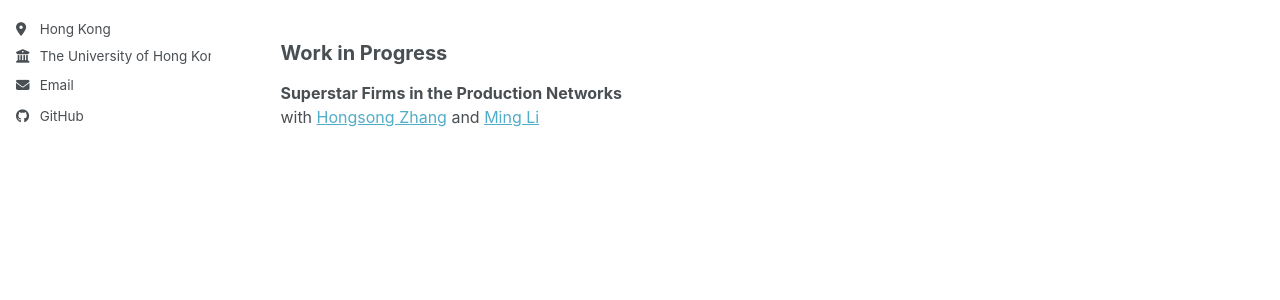
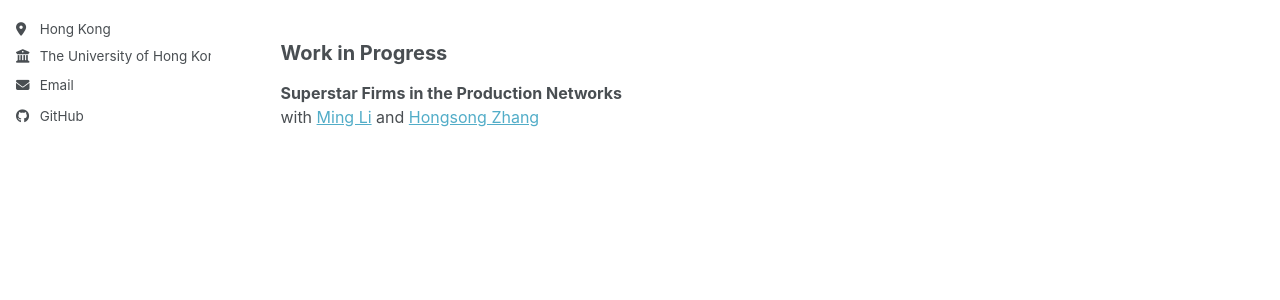
Before and after one commit to xuanyi-jin/xuanyi-jin.github.io, a Jekyll site: the page built from _pages/research.md, in a window 1280 px wide and 900 px high, scrolled down 168 px. Shown: the part 427-727 px from the top of the window. Built offline with Jekyll 4.4.1, drawn with Linux system fonts in a browser that asks for light colours; a style sheet for code colours, icons or effects is not loaded.

Commit message:
Add superstar firms project to work in progress
Co-Authored-By: Claude Fable 5 <noreply@anthropic.com>

```diff
--- a/_pages/research.md
+++ b/_pages/research.md
@@ -57,4 +57,4 @@ Work in Progress
 ======
 
 **Superstar Firms in the Production Networks**
-with [Hongsong Zhang](https://hongsongzhang.weebly.com/) and [Ming Li](https://sites.google.com/view/mingli1)
+with [Ming Li](https://sites.google.com/view/mingli1) and [Hongsong Zhang](https://hongsongzhang.weebly.com/)
```
